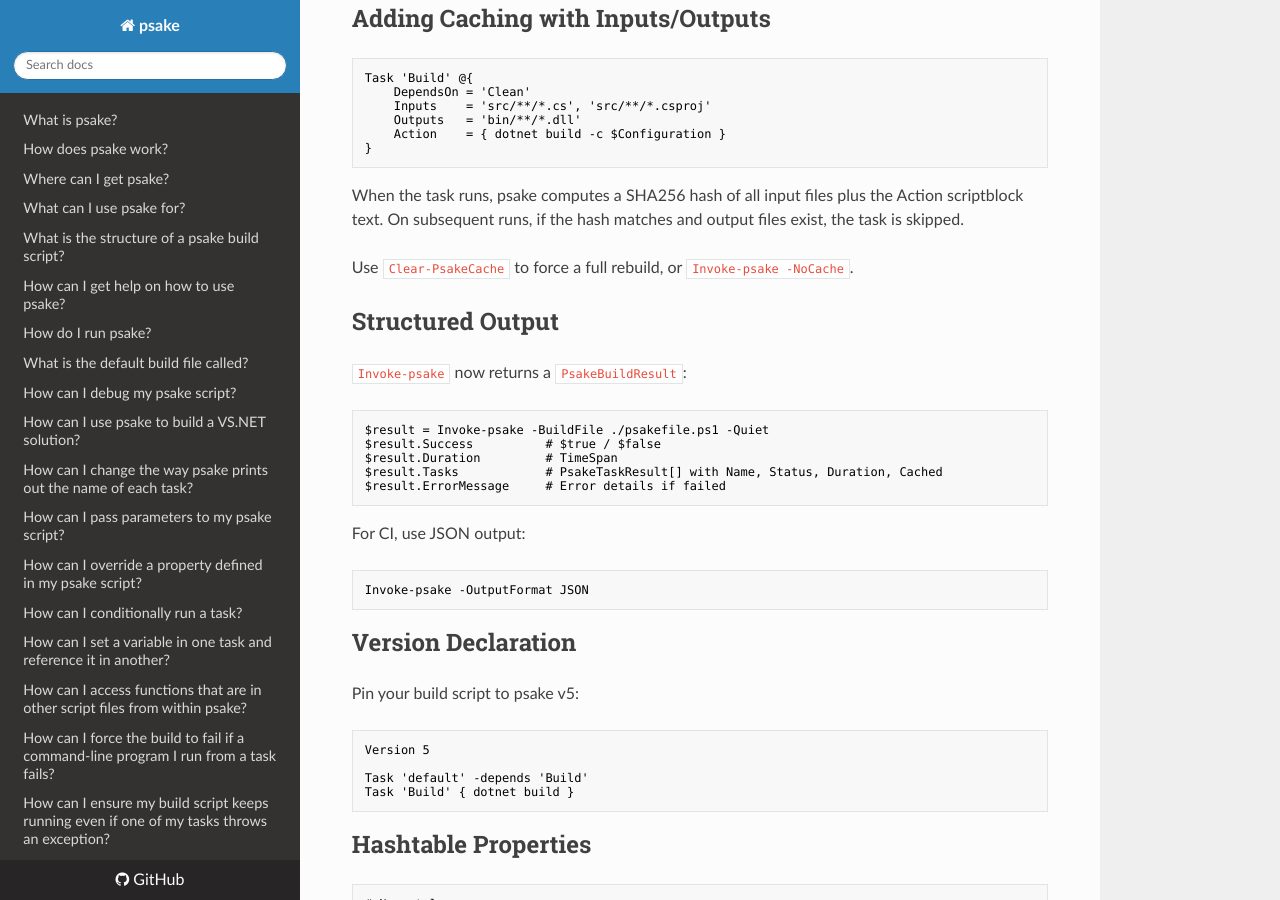
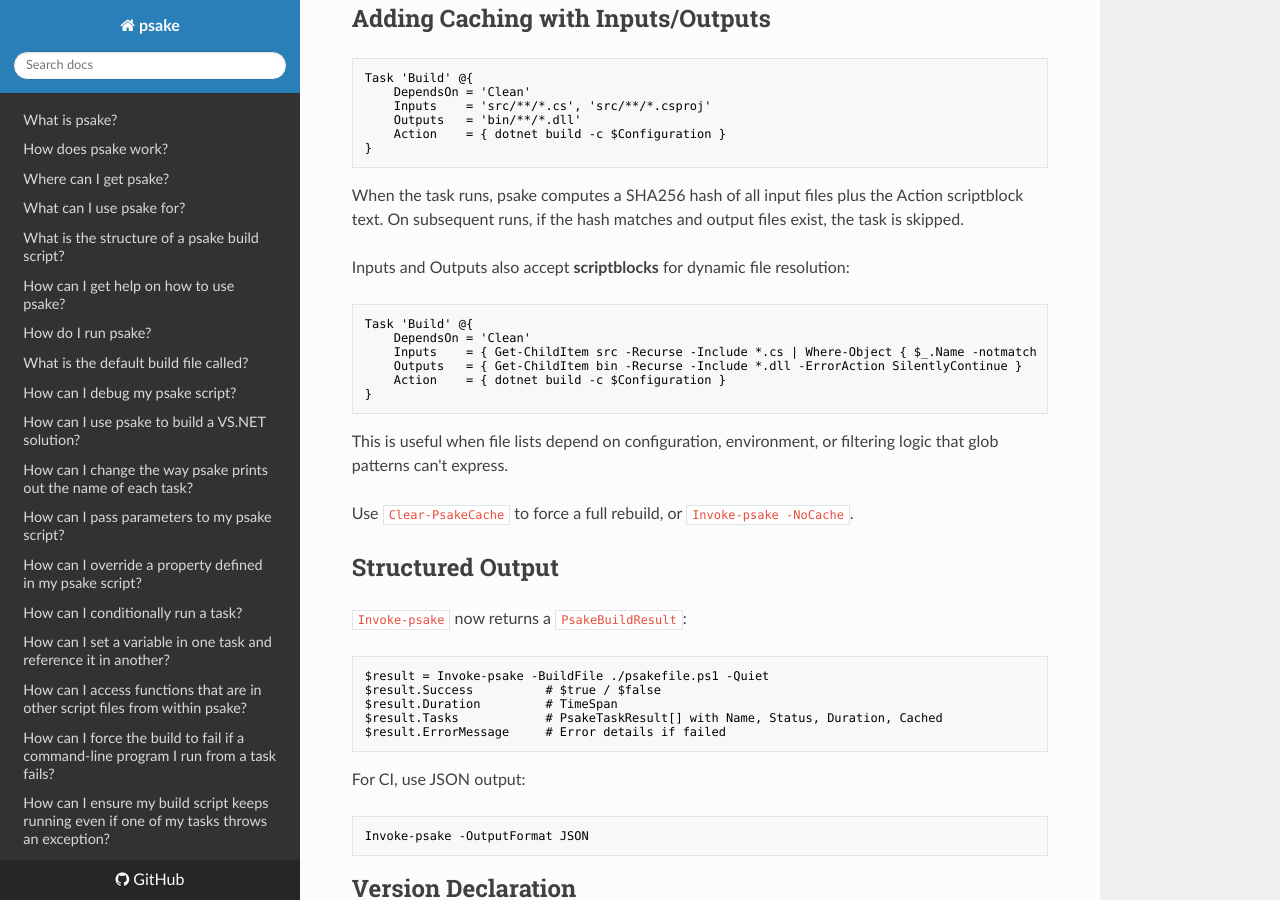
Before and after one commit to psake/psake, an MkDocs documentation site: the page built from docs/migration-v4-to-v5.md, in a window 1280 px wide and 900 px high, scrolled down 808 px. Built offline with MkDocs 1.6.1, drawn with Linux system fonts in a browser that asks for light colours; nearby versions of some CDN libraries; old or Windows-style settings are respelled for this version of MkDocs.

Commit message:
Support dynamic Inputs/Outputs via scriptblocks
Inputs and Outputs on tasks now accept scriptblocks in addition to
string glob patterns. Scriptblocks are evaluated at cache-check time,
enabling dynamic file resolution based on configuration, environment,
or filtering logic that static globs can't express.

- Change PsakeTask.Inputs/Outputs type from [string[]] to [object]
- Add Resolve-TaskFiles helper that handles both forms
- Update Get-InputHash to include scriptblock text in hash
- Update Test-TaskCache, Update-TaskCache, Invoke-BuildPlan to use
  null checks instead of .Count (scriptblocks have no .Count)

https://claude.ai/code/session_01BwHqrE9vCV8R3DoFmvK3Su

````diff
--- a/docs/migration-v4-to-v5.md
+++ b/docs/migration-v4-to-v5.md
@@ -44,6 +44,19 @@ Task 'Build' @{
 ```
 
 When the task runs, psake computes a SHA256 hash of all input files plus the Action scriptblock text. On subsequent runs, if the hash matches and output files exist, the task is skipped.
+
+Inputs and Outputs also accept **scriptblocks** for dynamic file resolution:
+
+```powershell
+Task 'Build' @{
+    DependsOn = 'Clean'
+    Inputs    = { Get-ChildItem src -Recurse -Include *.cs | Where-Object { $_.Name -notmatch '\.generated\.' } }
+    Outputs   = { Get-ChildItem bin -Recurse -Include *.dll -ErrorAction SilentlyContinue }
+    Action    = { dotnet build -c $Configuration }
+}
+```
+
+This is useful when file lists depend on configuration, environment, or filtering logic that glob patterns can't express.
 
 Use `Clear-PsakeCache` to force a full rebuild, or `Invoke-psake -NoCache`.
 
````
Also changed, not shown: CHANGELOG.md (+1 -1 lines), 7 other files.
